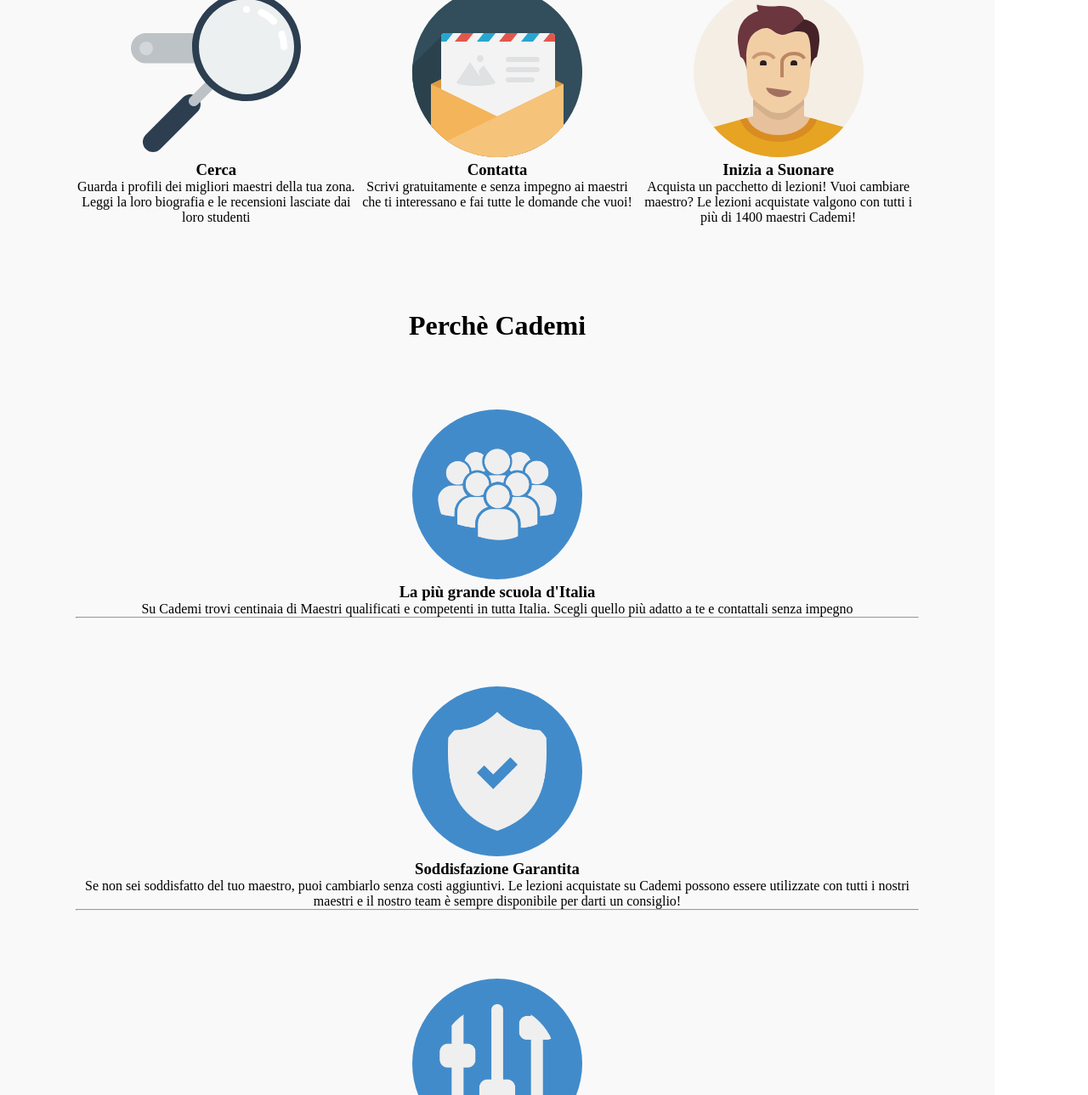
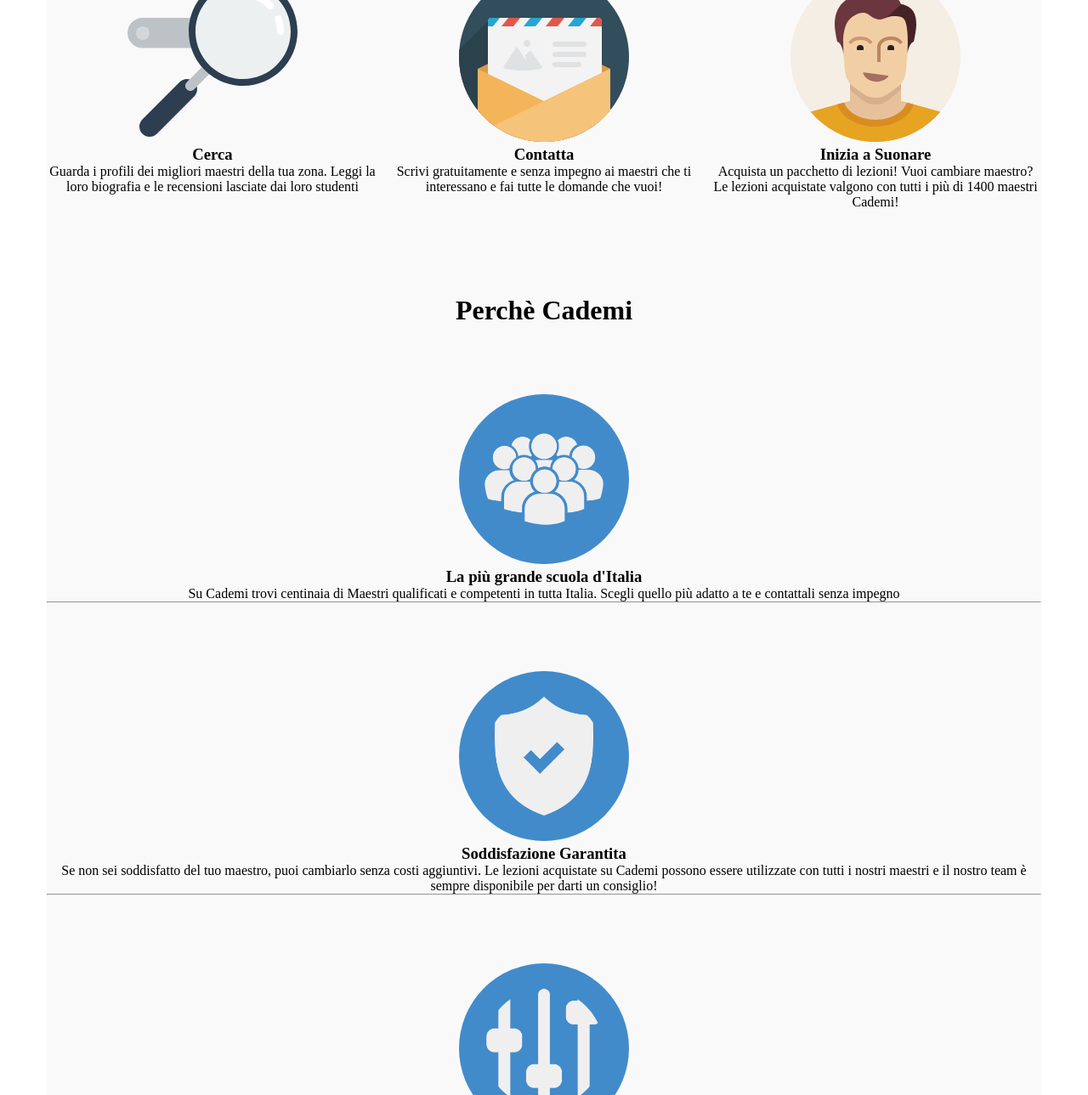
Before and after one commit to sanga2890/html-css-resp-wannabe-12bool, a plain HTML site: page index.html in a window 1280 px wide. Shown: the part 565-1854 px from the top of the page at 85% size. Drawn offline with Linux system fonts and the light colour scheme.

Commit message:
fixed background problem

```diff
--- a/12bool.css
+++ b/12bool.css
@@ -7,7 +7,7 @@
 
 .container {
     max-width: 1170px;
-    margin:0 auto;
+    margin: auto;
 }
 
 .container::after{
--- a/index.html
+++ b/index.html
@@ -3,20 +3,20 @@
   <head>
     <meta charset="utf-8">
     <meta name="viewport" content="width=device-width, initial-scale=1.0">
+    <link rel="stylesheet" href="style.css">
     <link rel="stylesheet" href="12bool.css">
-    <link rel="stylesheet" href="style.css">
     <title>Boolean aCademy</title>
   </head>
   <body>
     <div id="lezioni" class="container">
-      <div class="row ">
+      <div class="row col-lg-12 col-xs-12 col-md-12">
         <h1>Lezioni dove vuoi tu</h1>
-        <div class=" col-lg-6 col-md-6 col-xs-12">
+        <div class="col-lg-6 col-md-6 col-xs-12">
           <img src="img/icon/maps.png" alt="">
           <h3>A casa tua</h3>
           Scegli il tuo maestro preferito e prenota la prima lezione a casa tua, a casa del maestro o nel suo studio
         </div>
-        <div class=" col-lg-6 col-md-6 col-xs-12">
+        <div class="col-lg-6 col-md-6 col-xs-12">
           <img src="img/icon/screen.png" alt="">
           <h3>Online</h3>
           Impara senza muoverti da casa! Scegli da una vastissima lista di maestri abilitati all'insegnamento online, senza doverti preoccupare di distanze e spostamenti
@@ -25,8 +25,8 @@
       </div>
     </div>
 
-    <div id="steps" class="container grey  col-lg-12 ">
-      <div class="row">
+    <div id="steps" class="container grey">
+      <div class="row col-lg-12 col-xs-12 col-md-12">
         <h1>Come Funziona</h1>
         <div class="col-lg-4 col-xs-12 col-md-6">
           <img src="img/search.svg" alt="">
@@ -47,8 +47,8 @@
       </div>
     </div>
 
-    <div id="why" class="container grey col-lg-12">
-      <div class="row ">
+    <div id="why" class="container grey">
+      <div class="row col-lg-12 col-xs-12 col-md-12">
         <h1>Perchè Cademi</h1>
         <div class="first">
           <img src="img/icon/profile.png" alt="">
```
